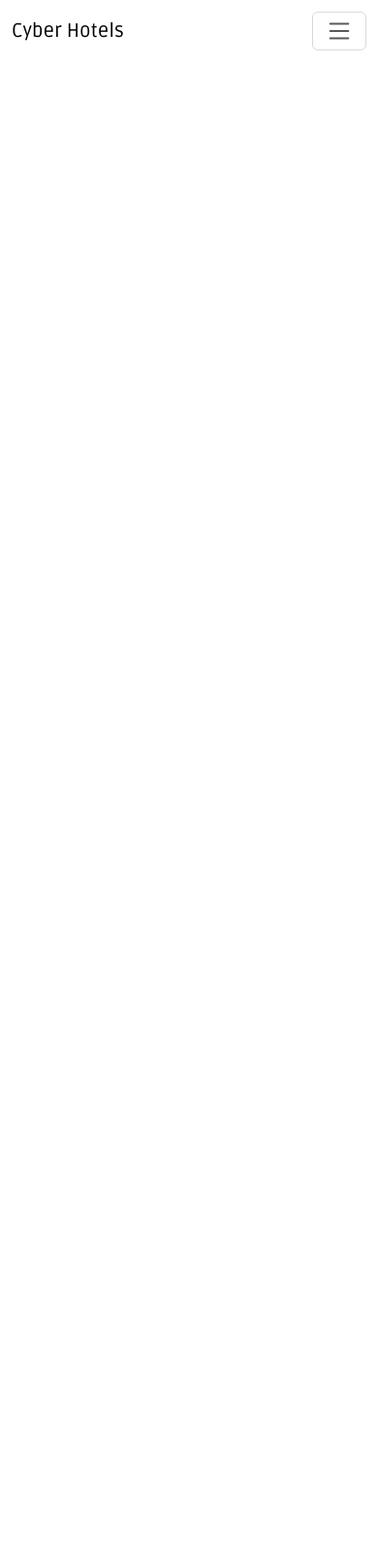
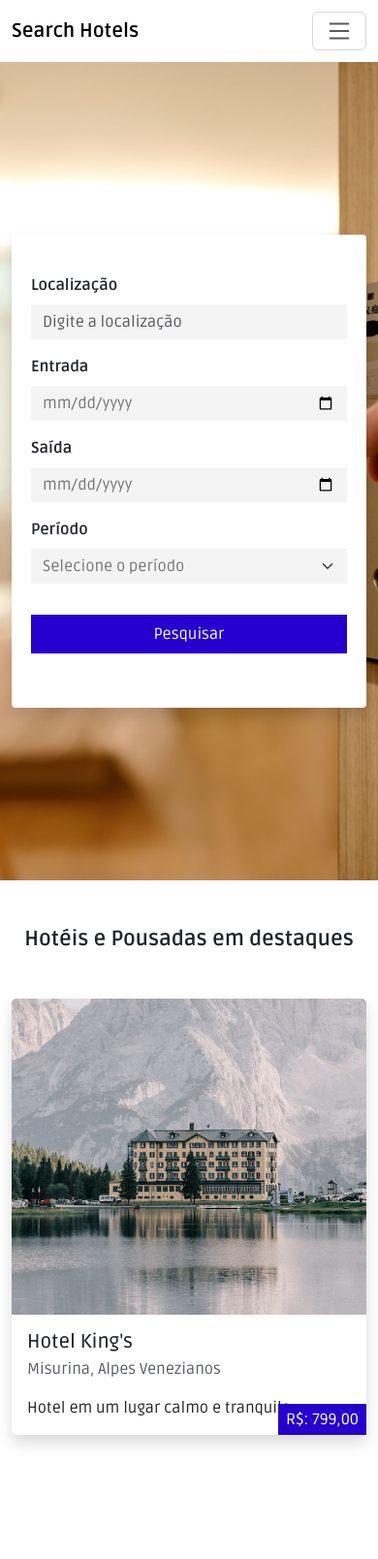
Before and after one commit to gustawillg/reserva-de-hoteis, a plain HTML site: page index.html in a window 390 px wide. Shown: the whole page at 97% size. Before the commit the page ends 844 px from the top, so only its background shows below. Drawn offline with nearby package versions, Linux system fonts and the light colour scheme.

Commit message:
banner e destaque

```diff
--- /dev/null
+++ b/assets/css/background.css
@@ -0,0 +1,8 @@
+.background-banner {
+    width: 100%;
+    height: 100%;
+    background-image: url('../img/banners/banner-home.jpg');
+    background-size: cover;
+    background-position: center;
+    background-repeat: no-repeat;
+}
--- /dev/null
+++ b/assets/css/colors.css
@@ -0,0 +1,9 @@
+.bg-color-orange {
+    color: var(--bg-white);
+    background-color: var(--bg-orange);
+}
+
+.bg-color-purple {
+    color: var(--bg-white);
+    background-color: var(--bg-purple);
+}
--- /dev/null
+++ b/assets/css/inputs.css
@@ -0,0 +1,15 @@
+.form-control {
+    border: none;
+    color: var(--bg-marron-1);
+    background-color: var(--bg-marron-2);
+    font-weight: 400;
+    font-size: 16px;
+}
+
+.form-select {
+    border: none;
+    color: var(--bg-marron-1);
+    background-color: var(--bg-marron-2);
+    font-weight: 400;
+    font-size: 16px;
+}
--- /dev/null
+++ b/assets/css/position.css
@@ -0,0 +1,31 @@
+.right-0{
+    right: 0px;
+}
+.right-25{
+    right: 25px;
+}
+.right-50{
+    right: 50px;
+}
+.right-75{
+    right: 75px
+}
+.right-100{
+    right: 100px;
+}
+
+.left-0 {
+    left: 0px;
+}
+.left-25 {
+    left: 25px;
+}
+.left-50 {
+    left: 50px
+}
+.left-75 {
+    left: 75px;
+}
+.left-100 {
+    left: 100px;
+}
--- a/assets/css/theme.css
+++ b/assets/css/theme.css
@@ -1,10 +1,15 @@
 @import url('https://fonts.googleapis.com/css2?family=Ruda:wght@400;500;600;700;800;900&display=swap');
 @import './navbar.css';
 @import './buttons.css';
+@import './background.css';
+@import './inputs.css';
+@import './position.css';
+@import './colors.css';
+/* Config de cores */
 
-/* Config de cores */
+
 :root {
-    --bg-orange: #f46a05;
+    --bg-orange: #2600ce;
     --bg-orange-hover: #d85f08;
     --bg-orange-black: #000;
     --bg-marron-1: #757575;
--- a/index.html
+++ b/index.html
@@ -5,21 +5,20 @@
     <meta charset="UTF-8">
     <meta http-equiv="X-UA-Compatible" content="IE=edge">
     <meta name="viewport" content="width=device-width, initial-scale=1.0">
-    <title>Document</title>
+    <title>Search Hotels</title>
     <link href="https://cdn.jsdelivr.net/npm/bootstrap@5.3.0-alpha2/dist/css/bootstrap.min.css" rel="stylesheet"
         integrity="sha384-aFq/bzH65dt+w6FI2ooMVUpc+21e0SRygnTpmBvdBgSdnuTN7QbdgL+OapgHtvPp" crossorigin="anonymous">
     <link rel="stylesheet" href="style.css">
 </head>
 
 <body>
-    <nav class="navbar navbar-expand-lg" >
+    <nav class="navbar navbar-expand-lg">
         <div class="container pt-1 pb-1">
-            <a class="navbar-brand" href="#">Cyber Hotels</a>
+            <a class="navbar-brand fw-bold" href="#">Search Hotels</a>
             <button class="navbar-toggler" type="button" data-bs-toggle="collapse" data-bs-target="#navbarNav"
                 aria-controls="navbarNav" aria-expanded="false" aria-label="Toggle navigation">
-                <svg
-                    xmlns="http://www.w3.org/2000/svg" width="1.5em" height="1.5em" fill="currentColor" class="bi bi-list"
-                    viewBox="0 0 16 16">
+                <svg xmlns="http://www.w3.org/2000/svg" width="1.5em" height="1.5em" fill="currentColor"
+                    class="bi bi-list" viewBox="0 0 16 16">
                     <path fill-rule="evenodd"
                         d="M2.5 12a.5.5 0 0 1 .5-.5h10a.5.5 0 0 1 0 1H3a.5.5 0 0 1-.5-.5zm0-4a.5.5 0 0 1 .5-.5h10a.5.5 0 0 1 0 1H3a.5.5 0 0 1-.5-.5zm0-4a.5.5 0 0 1 .5-.5h10a.5.5 0 0 1 0 1H3a.5.5 0 0 1-.5-.5z" />
                 </svg>
@@ -37,6 +36,74 @@
             </div>
         </div>
     </nav>
+    <!--End navbar-->
+
+    <!--Banner-->
+    <main class="w-100 min-vh-100 background-banner d-flex align-items-center">
+        <div class="container">
+            <div class="card rounded-1 border-0 p-1 pt-4 pb-4 p-lg-4 pb-md-0 pb-lg-0 shadow">
+                <div class="card-body">
+                    <form class="pb-lg-2" onsubmit="return false;">
+                        <div class="row">
+                            <div class="col-12 col-md-12 col-lg-3 mb-3">
+                                <label for="localizacao" class="form-label fw-bold">Localização</label>
+                                <input type="text" class="form-control rounded-0" name="localizacao" id="localizacao"
+                                    placeholder="Digite a localização">
+                            </div>
+                            <div class="col-12 col-md-12 col-lg-2 mb-3">
+                                <label for="date" class="form-label fw-bold">Entrada</label>
+                                <input type="date" class="form-control rounded-0" name="entrada" id="entrada"
+                                    placeholder="Digite a localização">
+                            </div>
+                            <div class="col-12 col-md-12 col-lg-2 mb-3">
+                                <label for="saida" class="form-label fw-bold">Saída</label>
+                                <input type="date" class="form-control rounded-0" name="saida" id="saida"
+                                    placeholder="Digite a localização">
+                            </div>
+                            <div class="col-12 col-md-12 col-lg-3 mb-3">
+                                <label for="periodo" class="form-label fw-bold">Período</label>
+                                <select class="form-select rounded-0" name="periodo" id="periodo"
+                                    aria-label="Selecione o período">
+                                    <option value="" selected>Selecione o período</option>
+                                    <option value="madrugada">Madrugada</option>
+                                    <option value="manha">Manhã</option>
+                                    <option value="tarde">Tarde</option>
+                                    <option value="noite">Noite</option>
+                                </select>
+                            </div>
+                            <div class="col-12 col-md-12 col-lg-2 mb-3 pt-3 d-lg-flex align-items-end">
+                                <a href="#" class="btn btn-lg btn-orange w-100 rounded-0 border-0 p-lg-2">Pesquisar</a>
+                            </div>
+                        </div>
+                    </form>
+                </div>
+            </div>
+        </div>
+    </main>
+    <!--End Banner-->
+
+    <main class="w-100 pb-5 pt-lg-4 pb-lg-5">
+        <div class="container pt-5 pb-2 pt-lg-5 pb-lg-0">
+            <h1 class="fs-4 text-center text-lg-start mb-5 fw-bold">Hotéis e Pousadas em destaques</h1>
+            <div class="row mb-4">
+                <div class="col-12 col-md-12 col-lg-4 mb-5">
+                    <div class="card shadow border-0">
+                        <div class="position-relative">
+                            <img src="./assets/img/banners/banner-1-hotel.jpg" alt="" class="card-img-top">
+                            <span class="position-absolute bottom-0 right-0 bg-color-orange ps-2 pe-2 pt-1 pb-1">
+                                R$: 799,00
+                            </span>
+                            <div class="card-body p-3">
+                                    <h5 class="card-title mb-1">Hotel King's</h5>
+                                    <p class="text-muted">Misurina, Alpes Venezianos</p>
+                                    <p class="card-text">Hotel em um lugar calmo e tranquilo</p>
+                            </div>
+                        </div>
+                    </div>
+                </div>
+            </div>
+        </div>
+    </main>
 </body>
 <script src="https://cdn.jsdelivr.net/npm/bootstrap@5.3.0-alpha2/dist/js/bootstrap.bundle.min.js"
     integrity="sha384-qKXV1j0HvMUeCBQ+QVp7JcfGl760yU08IQ+GpUo5hlbpg51QRiuqHAJz8+BrxE/N"
```
Also changed, not shown: assets/img/banners/banner-1-hotel.jpg (added), assets/img/banners/banner-home.jpg (added). Lines whose indentation alone changed are shown as unchanged.
